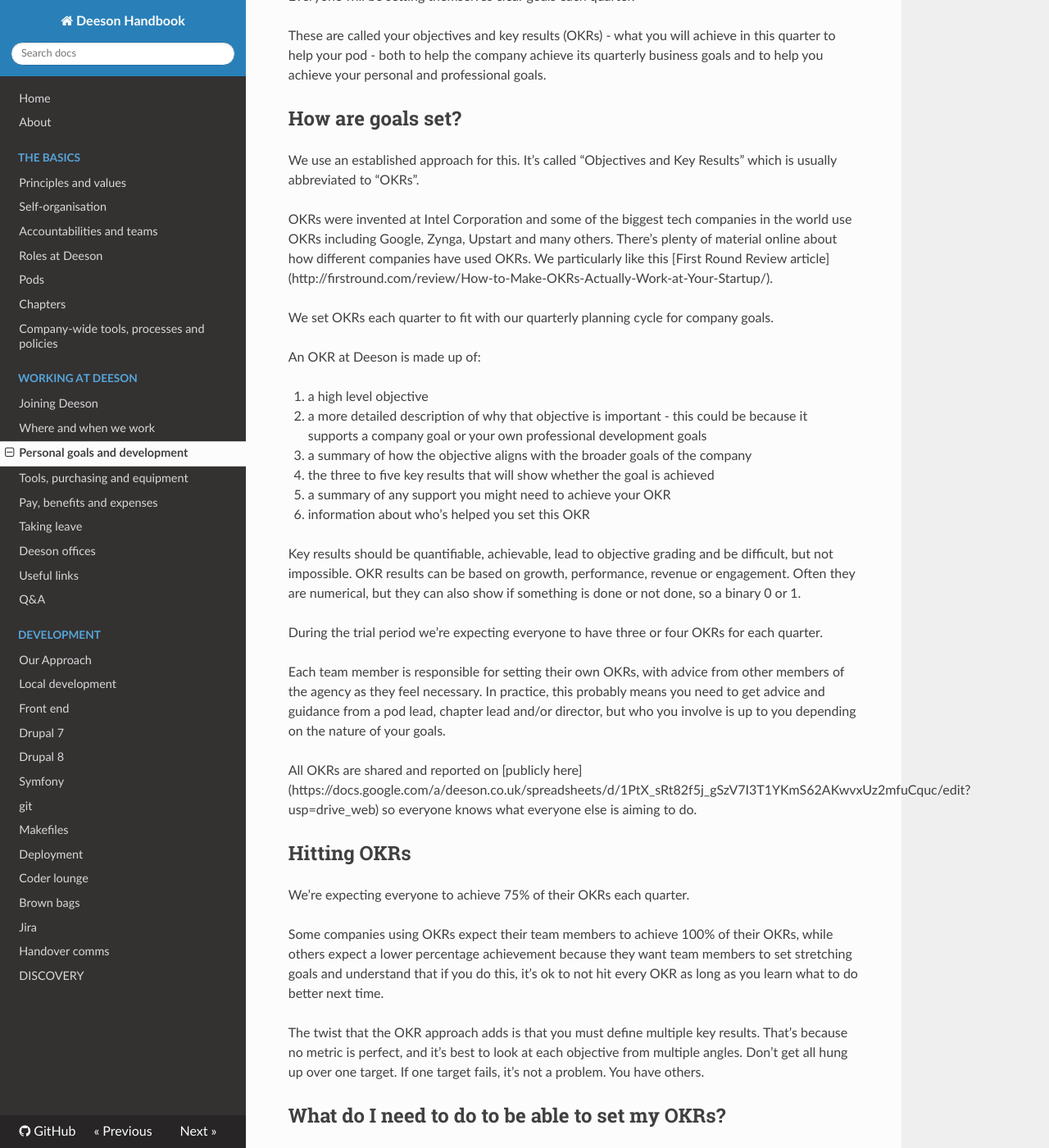
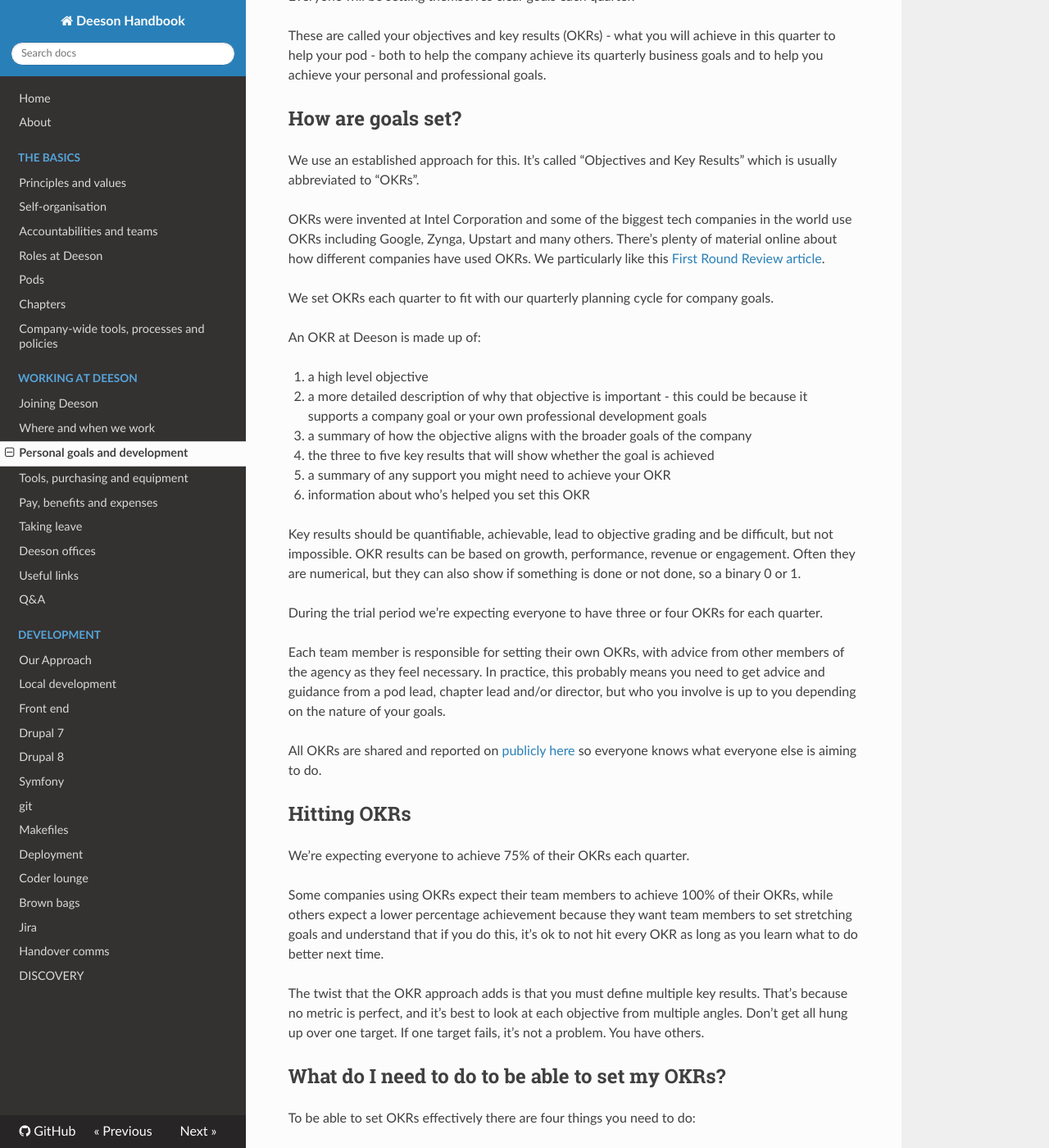
Before and after one commit to teamdeeson/codex, an MkDocs documentation site: the page built from docs/working-at-deeson/personal-goals-and-development.md, in a window 1280 px wide and 1400 px high, scrolled down 525 px. Shown: the whole window at 82% size. Built offline with MkDocs 1.6.1, drawn with Linux system fonts in a browser that asks for light colours; nearby versions of some CDN libraries; old or Windows-style settings are respelled for this version of MkDocs; some of the changed lines change nothing that is shown; some of the changed text lies outside the part shown.

Commit message:
Update personal-goals-and-development.md

```diff
--- a/docs/working-at-deeson/personal-goals-and-development.md
+++ b/docs/working-at-deeson/personal-goals-and-development.md
@@ -18,7 +18,7 @@ These are called your objectives and key results (OKRs) - what you will achieve
 
 We use an established approach for this. It’s called “Objectives and Key Results” which is usually abbreviated to “OKRs”.
 
-OKRs were invented at Intel Corporation and some of the biggest tech companies in the world use OKRs including Google, Zynga, Upstart and many others. There’s plenty of material online about how different companies have used OKRs. We particularly like this [First Round Review article] (http://firstround.com/review/How-to-Make-OKRs-Actually-Work-at-Your-Startup/).
+OKRs were invented at Intel Corporation and some of the biggest tech companies in the world use OKRs including Google, Zynga, Upstart and many others. There’s plenty of material online about how different companies have used OKRs. We particularly like this [First Round Review article](http://firstround.com/review/How-to-Make-OKRs-Actually-Work-at-Your-Startup/).
 
 We set OKRs each quarter to fit with our quarterly planning cycle for company goals.
 
@@ -38,7 +38,7 @@ During the trial period we’re expecting everyone to have three or four OKRs fo
 
 Each team member is responsible for setting their own OKRs, with advice from other members of the agency as they feel necessary. In practice, this probably means you need to get advice and guidance from a pod lead, chapter lead and/or director, but who you involve is up to you depending on the nature of your goals.
 
-All OKRs are shared and reported on [publicly here] (https://docs.google.com/a/deeson.co.uk/spreadsheets/d/1PtX_sRt82f5j_gSzV7I3T1YKmS62AKwvxUz2mfuCquc/edit?usp=drive_web) so everyone knows what everyone else is aiming to do.
+All OKRs are shared and reported on [publicly here](https://docs.google.com/a/deeson.co.uk/spreadsheets/d/1PtX_sRt82f5j_gSzV7I3T1YKmS62AKwvxUz2mfuCquc/edit?usp=drive_web) so everyone knows what everyone else is aiming to do.
 
 ##Hitting OKRs
 
@@ -159,6 +159,6 @@ There will be many development goals where you need to invest some of your own t
 
 Having an open and accessible way of recording what everyone’s OKRs are, how they’re going and what support they’re getting is really important. It’ll help everyone see where there might be opportunities to collaborate on learning, mentoring and development.
 
-During the six month trial we’ll be using a simple Google Docs based system for recording goals and logging progress. After that we’ll look at the best way of continuing with recording and tracking goals. There are a range of SaaS options or we may continue with the Google Docs based system.
+During the six month trial we’re  using a simple Google Docs based system for recording goals and logging progress. After that we’ll look at the best way of continuing with recording and tracking goals. There are a range of SaaS options or we may continue with the Google Docs based system.
 
 In the first six months our focus needs to be on getting OKRs up and running properly and iterating how we do this.
```
